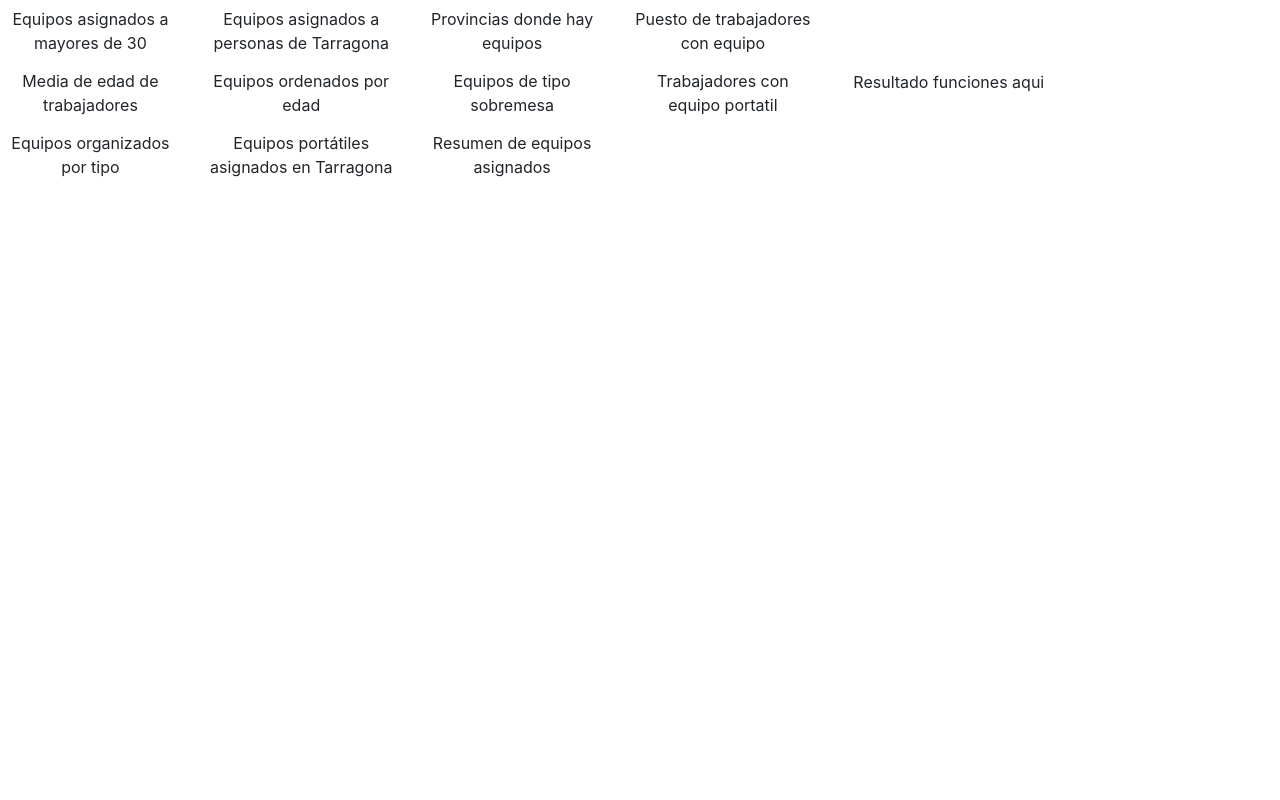
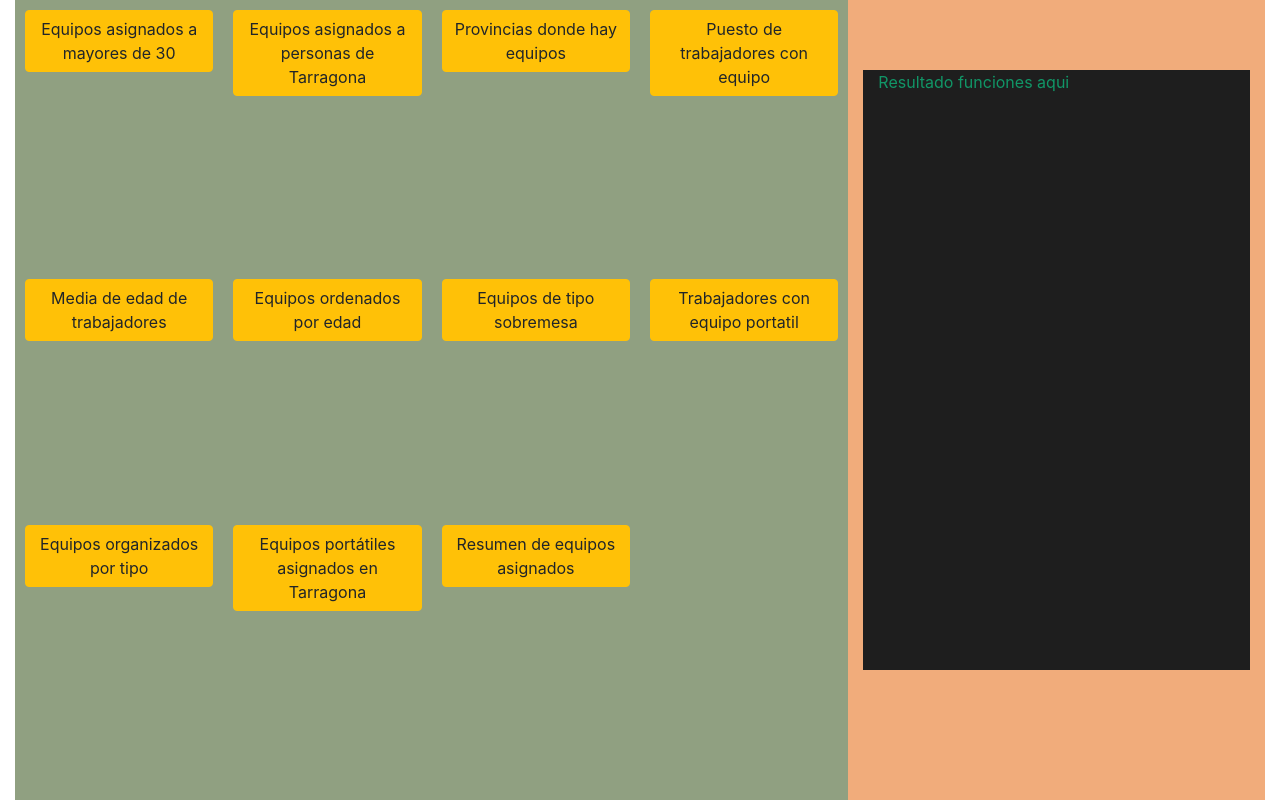
Before and after one commit to renatoperez10/ejercicio-7, a website: page index.html in a window 1280 px wide. Drawn offline with nearby package versions, Linux system fonts and the light colour scheme.

Commit message:
Se añaden estilos de maquetacion

```diff
--- a/css/style.css
+++ b/css/style.css
@@ -1,3 +1,23 @@
 .console {
   margin: 70px 10px;
+  height: 600px;
+  max-height: 600px;
+  background: #1e1e1e;
+  color:#119667;
 }
+
+.boton {
+  height: max-content;
+  margin: 10px;
+}
+
+main > article{
+  background: #90a081;
+}
+
+main > aside {
+  background: #f1ac7b;
+}
+main > article {
+  margin-left: 10px ;
+}
--- a/index.html
+++ b/index.html
@@ -18,38 +18,73 @@
 </head>
 
 <body class="mh-100">
-  <main class="row">
-    <article class="row col-8">
-
-      <button class="btn col-md-3 col-4 boton gt30">Equipos asignados a mayores de
+  <main class="row container-fluid row m-0 vh-100">
+    <article class="row m-0 col-8">
+      <ul class="list-unstyled row row-cols-3 row-cols-lg-4">
+        <li>
+          <button class="btn btn-warning boton gt30">Equipos asignados a
+            mayores de
             30</button>
-      <button class="btn col-md-3 col-4 boton tarragona">Equipos asignados a personas
+        </li>
+        <li>
+          <button class="btn btn-warning boton tarragona">Equipos asignados
+            a
+            personas
             de
             Tarragona</button>
-      <button class="btn col-md-3 col-4 boton provincias">Provincias donde hay
+        </li>
+        <li>
+          <button class="btn btn-warning boton provincias">Provincias donde
+            hay
             equipos</button>
-      <button class="btn col-md-3 col-4 boton puestos">Puesto de trabajadores con
+        </li>
+        <li>
+          <button class="btn btn-warning boton puestos">Puesto de
+            trabajadores
+            con
             equipo</button>
-      <button class="btn col-md-3 col-4 boton edad-media">Media de edad de
+        </li>
+        <li>
+          <button class="btn btn-warning boton edad-media">Media de edad de
             trabajadores</button>
-      <button class="btn col-md-3 col-4 boton orden-edad">Equipos ordenados por
+        </li>
+        <li>
+          <button class="btn btn-warning boton orden-edad">Equipos
+            ordenados
+            por
             edad</button>
-      <button class="btn col-md-3 col-4 boton sobremesa">Equipos de tipo
+        </li>
+        <li>
+          <button class="btn btn-warning boton sobremesa">Equipos de tipo
             sobremesa</button>
-      <button class="btn col-md-3 col-4 boton trabajadores-portatil">Trabajadores con
+        </li>
+        <li>
+          <button class="btn btn-warning boton trabajadores-portatil">Trabajadores
+            con
             equipo
             portatil</button>
-      <button class="btn col-md-3 col-4 boton equipos-tipo">Equipos organizados por
+        </li>
+        <li>
+          <button class="btn btn-warning boton equipos-tipo">Equipos
+            organizados por
             tipo</button>
-      <button class="btn col-md-3 col-4 boton portatiles-tarragona">Equipos portátiles
+        </li>
+        <li>
+          <button class="btn btn-warning boton portatiles-tarragona">Equipos
+            portátiles
             asignados en Tarragona
           </button>
-      <button class="btn col-md-3 col-4 boton resumen">Resumen de equipos
+        </li>
+        <li>
+          <button class="btn btn-warning boton resumen">Resumen de equipos
             asignados</button>
+        </li>
+      </ul>
 
     </article>
     <aside class=" col-4">
-      <div class="console">Resultado funciones aqui</div>
+      <div class="console overflow-auto container">Resultado funciones aqui
+      </div>
     </aside>
   </main>
 </body>
```
Lines whose indentation alone changed are shown as unchanged.
